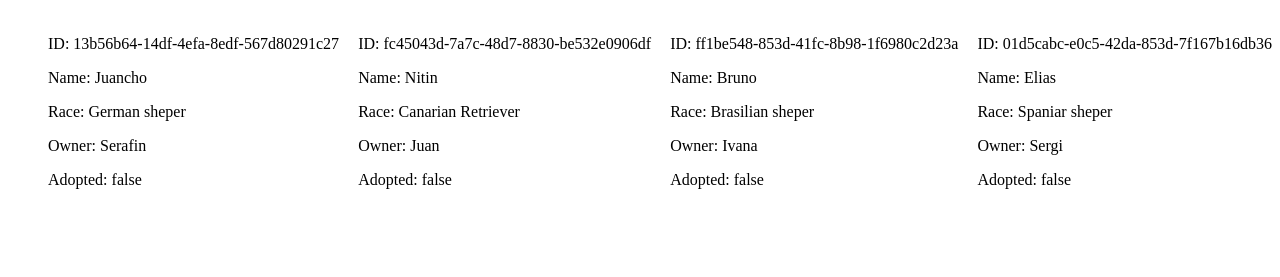
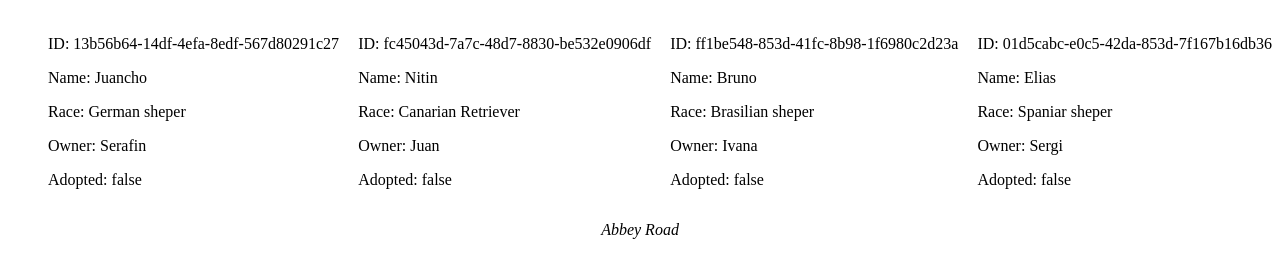
Before and after one commit to FranzSalinas/202309-w3ch3-franz-salinas, a website built with Vite: page index.html in a window 1280 px wide. Shown: the part 61-338 px from the top of the page. Built offline with nearby package versions, Linux system fonts and the light colour scheme.

Commit message:
Add footer in ts

```diff
--- a/src/components/footer.ts
+++ b/src/components/footer.ts
@@ -1,9 +1,17 @@
-import { Component } from './component/components';
+import { Component } from './component';
 
 export class Footer extends Component {
   constructor(selector: string) {
     super(selector);
     this.template = this.createTemplate();
-    this;
+    this.render();
+  }
+
+  createTemplate() {
+    return `
+    <footer>
+      <address> Abbey Road</address>
+    </footer>
+    `;
   }
 }
--- a/src/main.ts
+++ b/src/main.ts
@@ -2,10 +2,12 @@
 import { List } from './models/list';
 import './scss/styles.scss';
 import { Header } from './components/header';
+import { Footer } from './components/footer';
 
 function main() {
   new Header('.app');
   new List('.app');
+  new Footer('.app');
 }
 
 main();
--- a/src/scss/styles.scss
+++ b/src/scss/styles.scss
@@ -11,3 +11,7 @@ ul {
 header {
   text-align: center;
 }
+
+footer {
+  text-align: center;
+}
```
